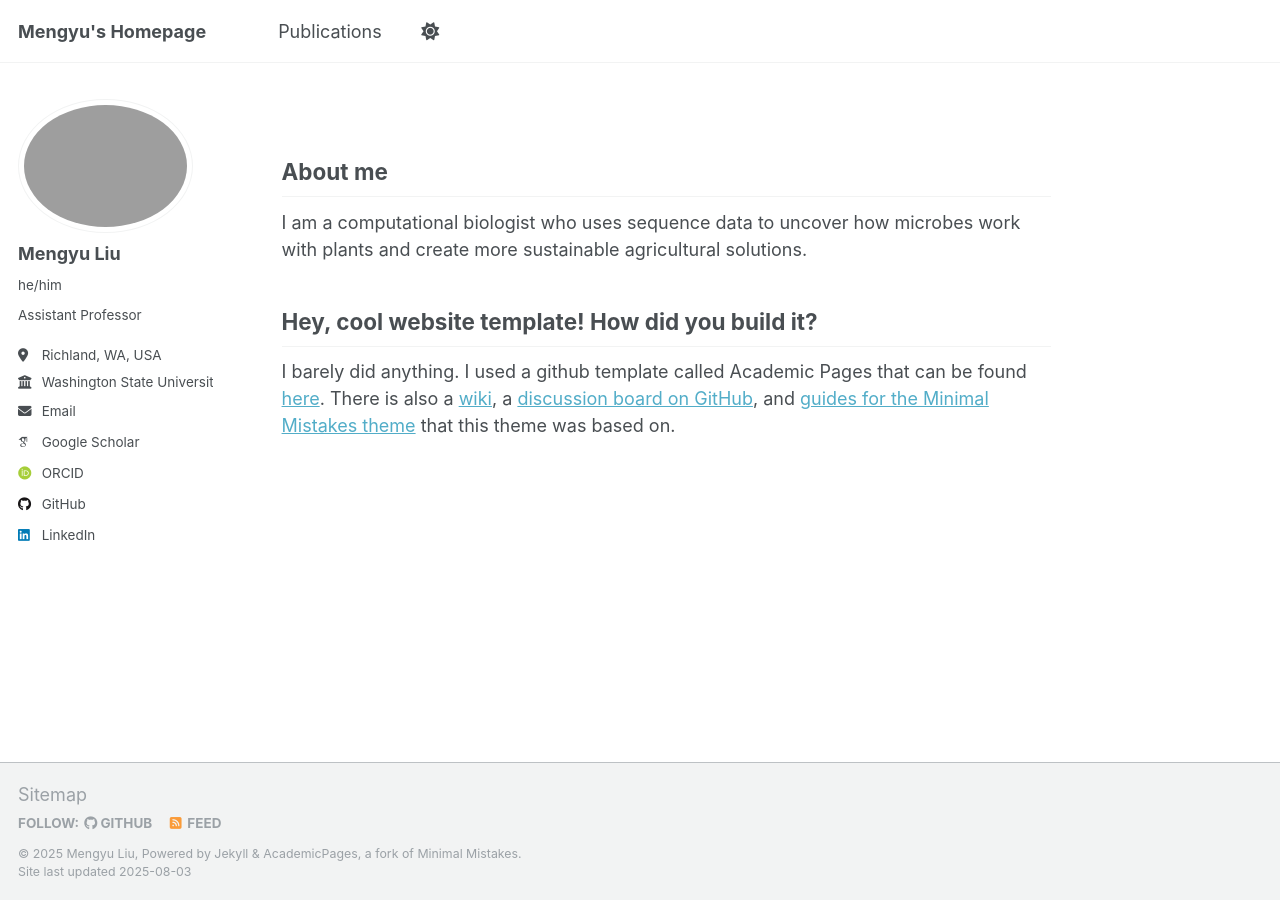
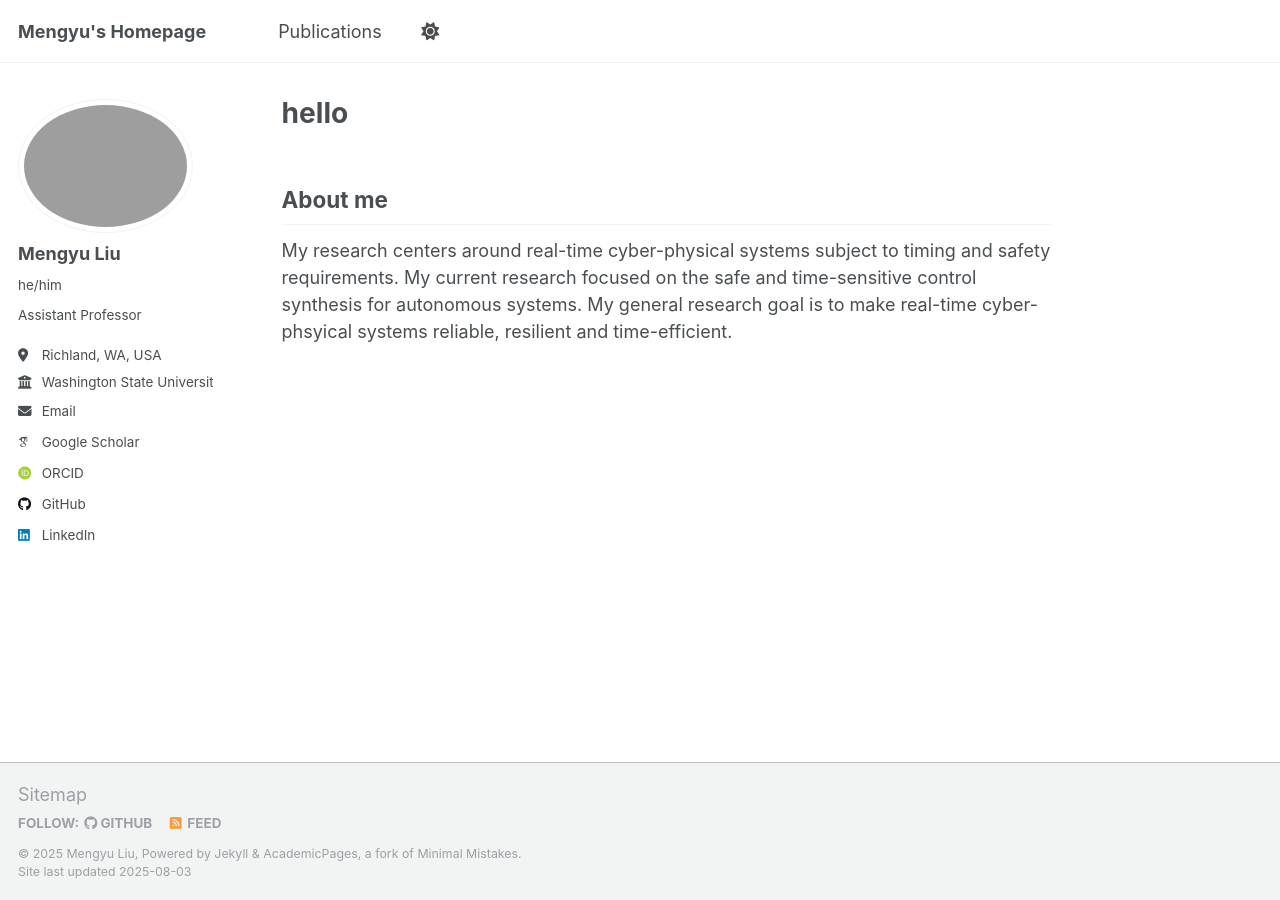
Before and after one commit to Mengyuliu0520/Mengyuliu0520.github.io, a Jekyll site: the page built from _pages/about.md, in a window 1280 px wide. Built offline with Jekyll 4.4.1, drawn with Linux system fonts in a browser that asks for light colours; some web fonts are replaced.

Commit message:
Update about.md

```diff
--- a/_pages/about.md
+++ b/_pages/about.md
@@ -1,18 +1,17 @@
 ---
 permalink: /
-title: ""
+title: "hello"
 author_profile: true
 redirect_from:
   - /about/
   - /about.html
 ---
-
 About me
 ------
-I am a computational biologist who uses sequence data to uncover how microbes work with plants and create more sustainable agricultural solutions.
+My research centers around real-time cyber-physical systems subject to timing and safety requirements. My current research focused on the safe and time-sensitive control synthesis for autonomous systems. My general research goal is to make real-time cyber-phsyical systems reliable, resilient and time-efficient.
 
 
 
-Hey, cool website template! How did you build it?
+<!-- Hey, cool website template! How did you build it?
 ------
-I barely did anything. I used a github template called Academic Pages that can be found [here](https://academicpages.github.io/markdown/). There is also a [wiki](https://github.com/academicpages/academicpages.github.io/wiki), a [discussion board on GitHub](https://github.com/academicpages/academicpages.github.io/discussions), and [guides for the Minimal Mistakes theme](https://mmistakes.github.io/minimal-mistakes/docs/configuration/) that this theme was based on.
+I barely did anything. I used a github template called Academic Pages that can be found [here](https://academicpages.github.io/markdown/). There is also a [wiki](https://github.com/academicpages/academicpages.github.io/wiki), a [discussion board on GitHub](https://github.com/academicpages/academicpages.github.io/discussions), and [guides for the Minimal Mistakes theme](https://mmistakes.github.io/minimal-mistakes/docs/configuration/) that this theme was based on. -->
```
